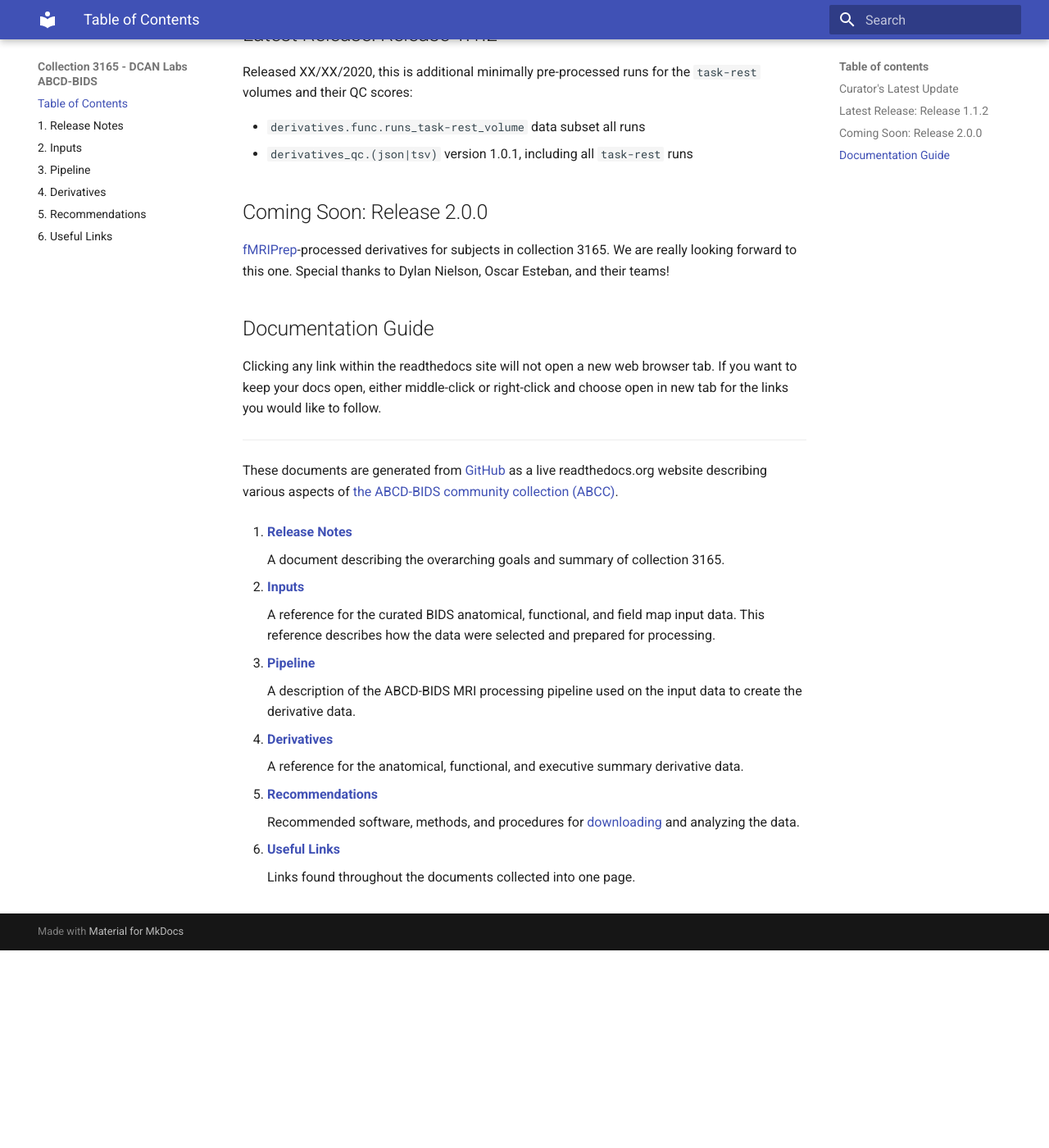
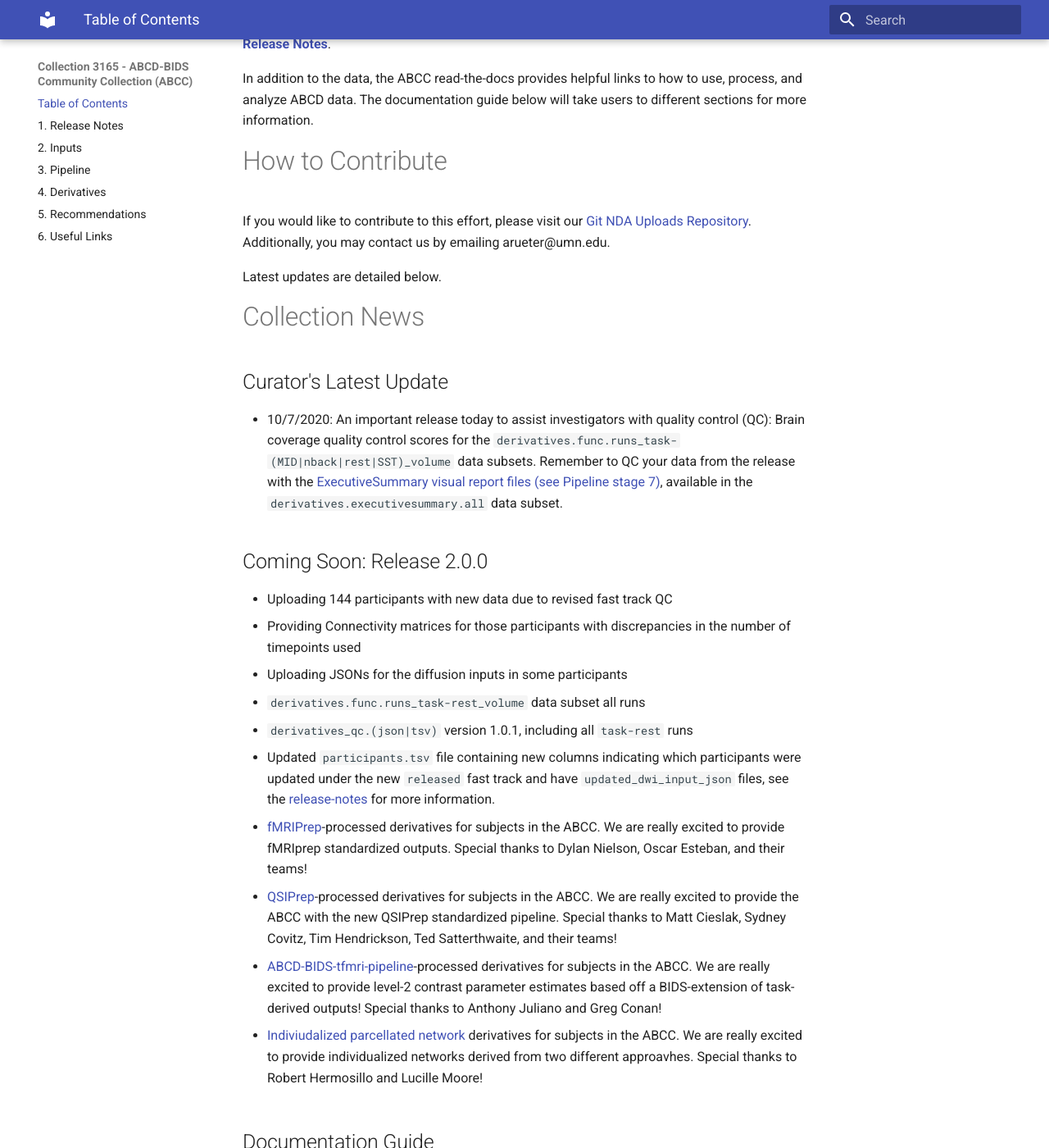
Before and after one commit to ABCD-STUDY/nda-abcd-collection-3165, an MkDocs documentation site: the page built from docs/index.md, in a window 1280 px wide and 1400 px high, scrolled down 375 px. Shown: the whole window at 82% size. Built offline with MkDocs 1.6.1 and Material for MkDocs 9.7.7, drawn with Linux system fonts in a browser that asks for light colours; old or Windows-style settings are respelled for this version of MkDocs; before the commit the page ends 1534 px from its top, so only the background shows below that; some of the changed text lies outside the part shown.

Commit message:
revised index and release_notes per Damien recommendations.

```diff
--- a/docs/index.md
+++ b/docs/index.md
@@ -1,19 +1,43 @@
+# ABCD-BIDS Community Collection (ABCC) Documentation Summary
+
+The ABCC read-the-docs page contains extensive documentation on the data, tools, and utilities that can be used to access, download, analyze, and share derived ABCD datasets.
+
+The ABCC houses a community-shared and continually updated ABCD neuroimaging dataset available under Brain Imaging Data Structure (BIDS) standards. Source data are converted to BIDS from the [NIMH Data Archive (NDA) share of ABCD fast-track data](https://nda.nih.gov/edit_collection.html?id=2573). Only data that passed the Data Analysis Imaging Center (DAIC) quality control are included. More information on the data available, including the different processed derivatives available, can be found in the [**Release Notes**](https://collection3165.readthedocs.io/en/stable/release_notes/).
+
+In addition to the data, the ABCC read-the-docs provides helpful links to how to use, process, and analyze ABCD data. The documentation guide below will take users to different sections for more information.
+
+# How to Contribute
+
+If you would like to contribute to this effort, please visit our [Git NDA Uploads Repository](https://github.com/ABCD-STUDY/nda-abcd-collection-3165). Additionally, you may contact us by emailing arueter@umn.edu.
+
+Latest updates are detailed below.
+
 # Collection News
 
 ## Curator's Latest Update
 
 - 10/7/2020: An important release today to assist investigators with quality control (QC): Brain coverage quality control scores for the `derivatives.func.runs_task-(MID|nback|rest|SST)_volume` data subsets.  Remember to QC your data from the release with the [ExecutiveSummary visual report files (see Pipeline stage 7)](https://collection3165.readthedocs.io/en/stable/pipeline/#stage-7-executivesummary), available in the `derivatives.executivesummary.all` data subset.
 
-## Latest Release: Release 1.1.2
 
-Released XX/XX/2020, this is additional minimally pre-processed runs for the `task-rest` volumes and their QC scores:
-
-- `derivatives.func.runs_task-rest_volume` data subset all runs
-- `derivatives_qc.(json|tsv)` version 1.0.1, including all `task-rest` runs
 
 ## Coming Soon: Release 2.0.0
 
-[fMRIPrep](https://fmriprep.org/)-processed derivatives for subjects in collection 3165.  We are really looking forward to this one.  Special thanks to Dylan Nielson, Oscar Esteban, and their teams!
+- Uploading 144 participants with new data due to revised fast track QC
+- Providing Connectivity matrices for those participants with discrepancies in the number of timepoints used
+- Uploading JSONs for the diffusion inputs in some participants
+- `derivatives.func.runs_task-rest_volume` data subset all runs
+- `derivatives_qc.(json|tsv)` version 1.0.1, including all `task-rest` runs
+- Updated `participants.tsv` file containing new columns indicating which participants were updated under the new `released` fast track and have `updated_dwi_input_json` files, see the [release-notes](https://collection3165.readthedocs.io/en/stable/release_notes.html#5-corrections) for more information.
+
+- [fMRIPrep](https://fmriprep.org/)-processed derivatives for subjects in the ABCC. We are really excited to provide fMRIprep standardized outputs. Special thanks to Dylan Nielson, Oscar Esteban, and their teams!
+
+- [QSIPrep](https://qsiprep.readthedocs.io/en/stable/)-processed derivatives for subjects in the ABCC. We are really excited to provide the ABCC with the new QSIPrep standardized pipeline. Special thanks to Matt Cieslak, Sydney Covitz, Tim Hendrickson, Ted Satterthwaite, and their teams!
+
+- [ABCD-BIDS-tfmri-pipeline](https://github.com/DCAN-Labs/ABCD-BIDS-task-fmri-pipeline)-processed derivatives for subjects in the ABCC. We are really excited to provide level-2 contrast parameter estimates based off a BIDS-extension of task-derived outputs! Special thanks to Anthony Juliano and Greg Conan!
+
+- [Indiviudalized parcellated network]() derivatives for subjects in the ABCC. We are really excited to provide individualized networks derived from two different approavhes. Special thanks to Robert Hermosillo and Lucille Moore!
+
+
 
 ## Documentation Guide
 
--- a/mkdocs.yml
+++ b/mkdocs.yml
@@ -1,4 +1,4 @@
-site_name: Collection 3165 - DCAN Labs ABCD-BIDS
+site_name: Collection 3165 - ABCD-BIDS Community Collection (ABCC)
 theme: material
 plugins:
   - search
```
Also changed, not shown: docs/release_notes.md (+10 -6 lines).
